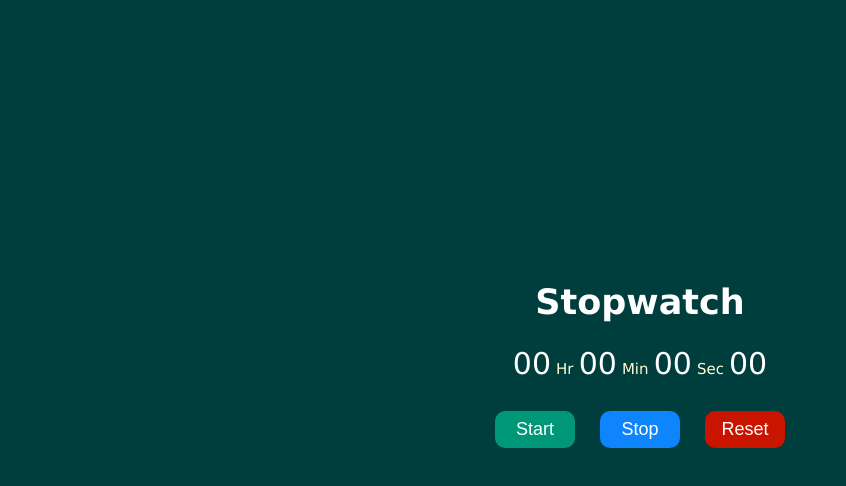
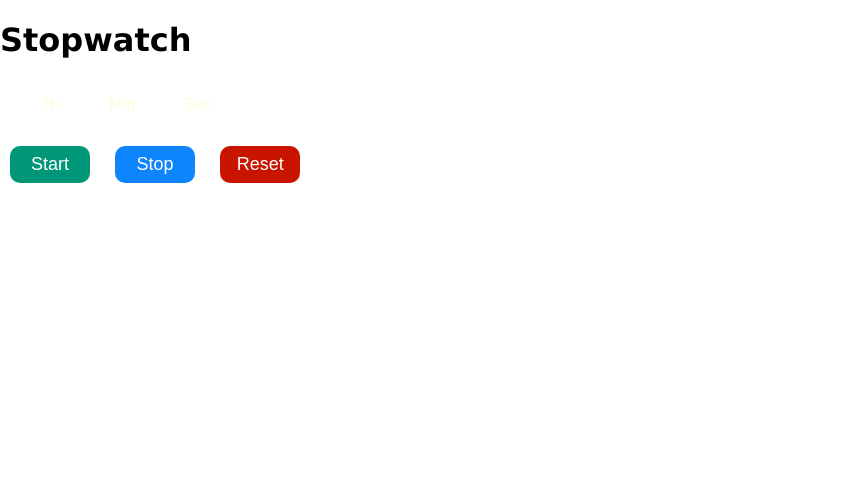
Before and after one commit to pratimaasapkota/Stopwatch, a plain HTML site: page index.html in a window 1280 px wide. Shown: the whole page, without its empty margins (0-846 px from the left). Drawn offline with Linux system fonts and the light colour scheme.

Commit message:
container css modify

```diff
--- a/style.css
+++ b/style.css
@@ -4,15 +4,7 @@ body {
     font-family: verdana;
   }
 
-  .container {
-    display: flex;
-    flex-direction: column;
-    justify-content: center;
-    align-items: center;
-    width: 100%;
-    height: 100vh;
-    background-color: rgb(0, 61, 61);
-  }
+  .
 
   h1 {
     color: white;
```
